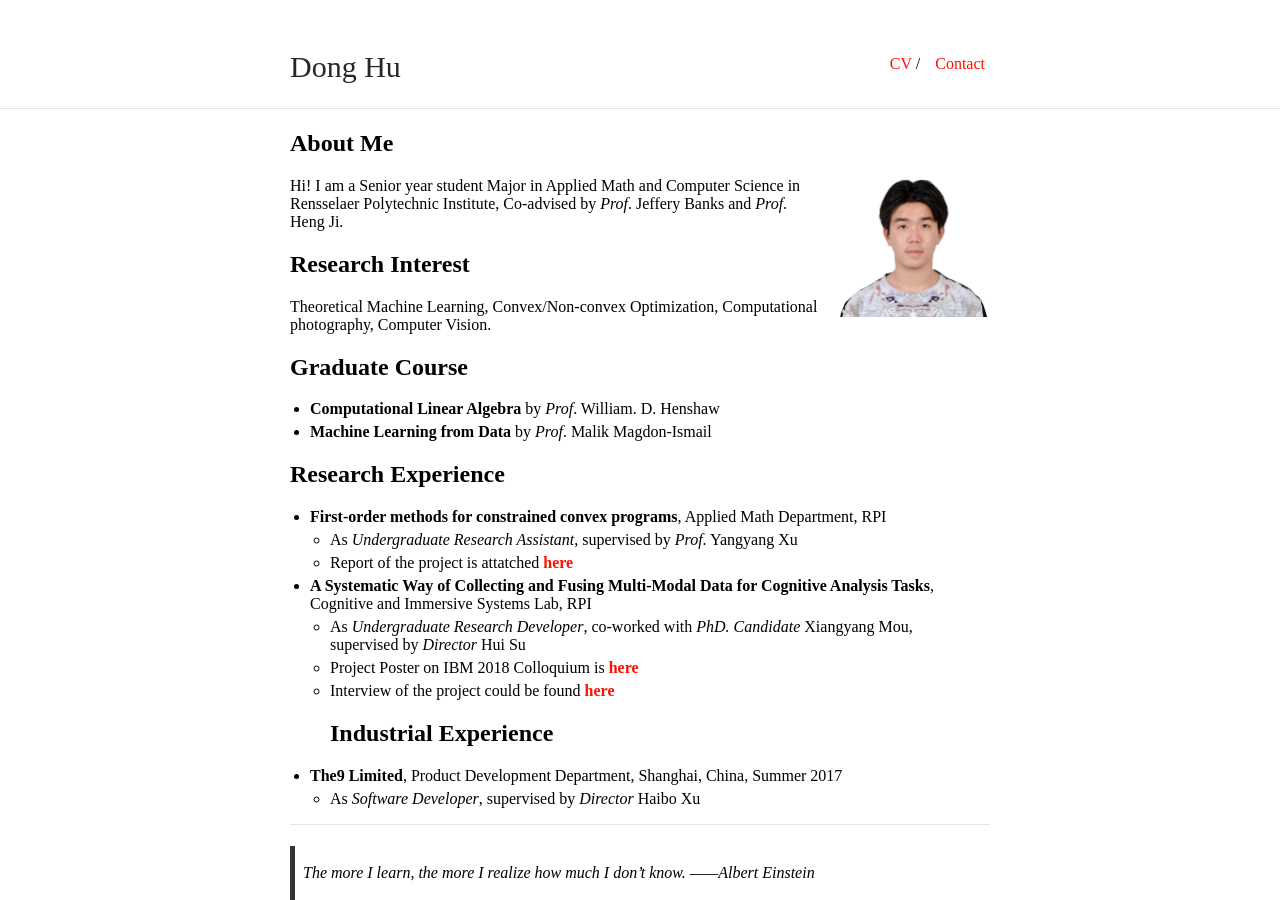
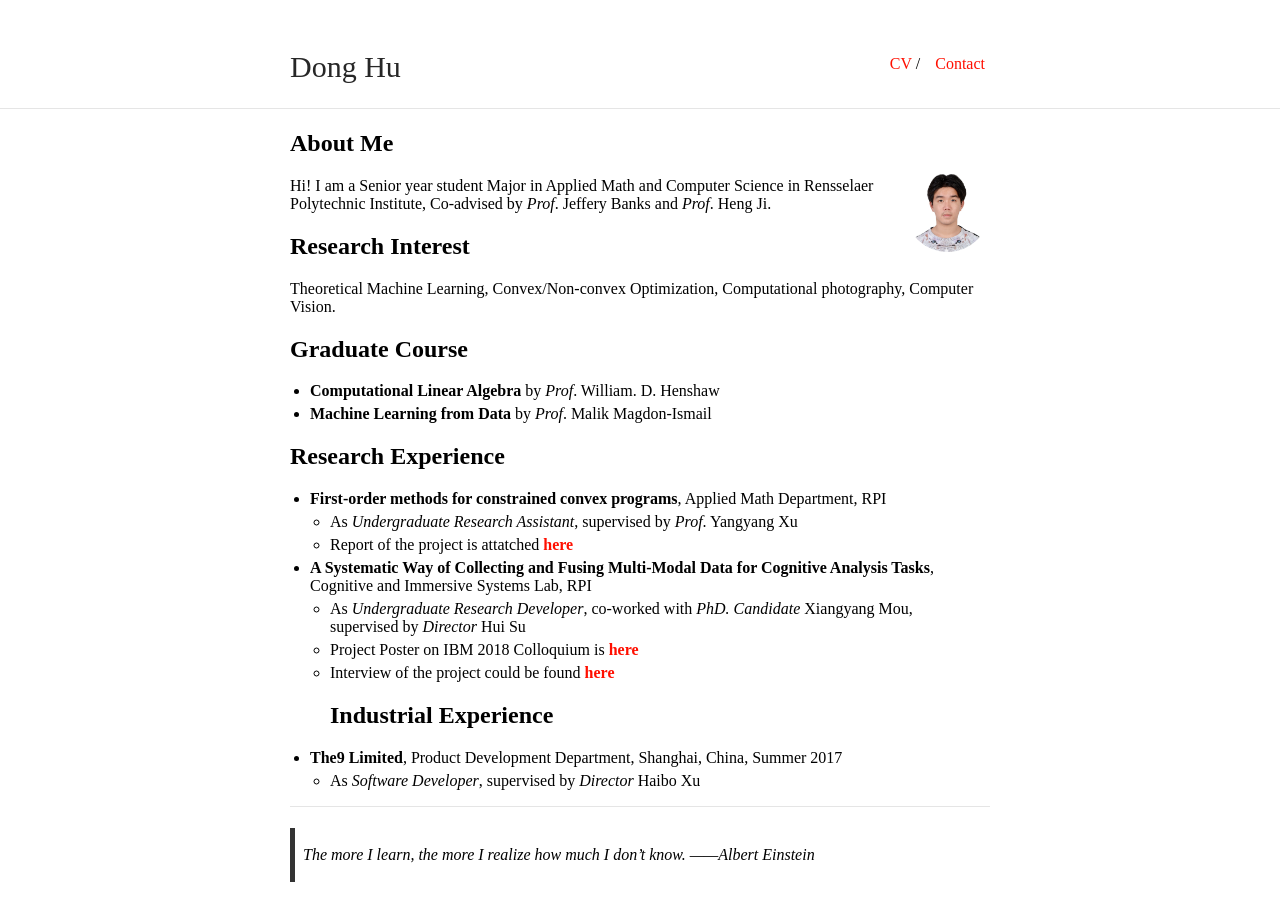
Before and after one commit to jurohd/jurohd.github.io, a Jekyll site: the page built from index.md, in a window 1280 px wide. Built offline with Jekyll 4.4.1, drawn with Linux system fonts in a browser that asks for light colours; our own code applies the rules of GitHub Pages for plain Markdown files.

Commit message:
Update typography.scss

```diff
--- a/_sass/typography.scss
+++ b/_sass/typography.scss
@@ -37,11 +37,12 @@
         font-style: italic;
     }
     .profile-picture {
-        height: 150px;
-        width: 150px;
+        height: $image-size;
+        width: $image-size;
         position: relative;
         margin: -10px 0 0 15px;
         float: right;
+        border-radius: 50%;
         p & {
             padding: 0;
             margin: 0;
```
